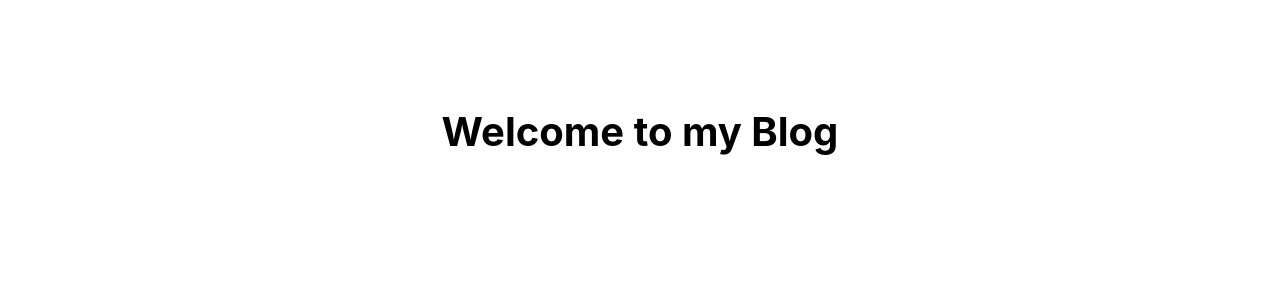
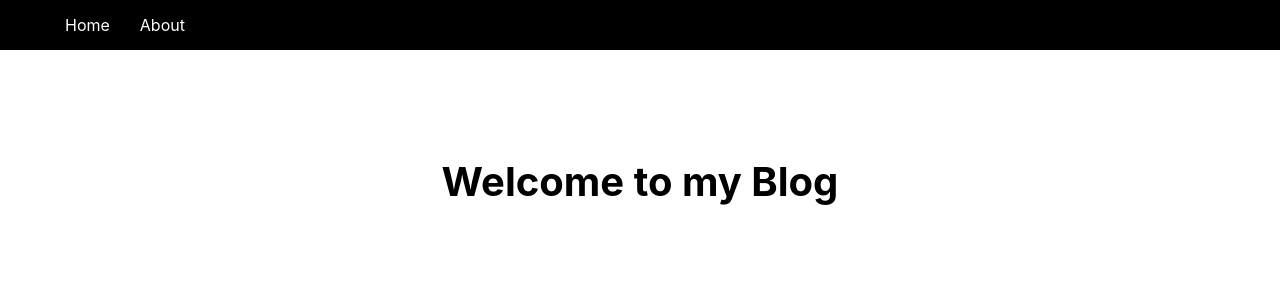
Before and after one commit to carryegaulin31/carrye-on, a Next.js app: page / in a window 1280 px wide. Shown: the top 300 px of the page. Built offline with nearby package versions, Linux system fonts and the light colour scheme.

Commit message:
added Nav style file and Header style file added a Header component with some jsx style IN the code as an example

```diff
--- a/components/Layout.js
+++ b/components/Layout.js
@@ -1,11 +1,15 @@
 import React from "react";
+import Nav from './Nav'
 import styles from "../styles/Layout.module.css";
 
 const Layout = ({ children }) => {
     return (
+    <>
+    <Nav />
         <div className={styles.container}>
             <main className={styles.main}>{children}</main>
         </div>
+        </>
     );
 };
 
--- /dev/null
+++ b/components/Nav.js
@@ -0,0 +1,20 @@
+import React from "react";
+import Link from 'next/link'
+import navStyles from "../styles/Nav.module.css";
+
+const Nav = () => {
+  return (
+    <nav className={navStyles.nav}>
+      <ul>
+        <li>
+            <Link href='/'>Home</Link>
+        </li>
+        <li>
+            <Link href='/about'>About</Link>
+        </li>
+      </ul>
+    </nav>
+  );
+};
+
+export default Nav;
--- a/pages/about.js
+++ b/pages/about.js
@@ -1,5 +1,5 @@
 import Head from "next/head";
-
+import Link from 'next/link'
 const about = () => {
   return (
     <div>
--- a/styles/Layout.module.css
+++ b/styles/Layout.module.css
@@ -32,33 +32,6 @@
   justify-content: center;
   align-items: center;
   flex-grow: 1;
-}
-
-.title a {
-  color: #0070f3;
-  text-decoration: none;
-}
-
-.title a:hover,
-.title a:focus,
-.title a:active {
-  text-decoration: underline;
-}
-
-.title {
-  margin: 0;
-  line-height: 1.15;
-  font-size: 4rem;
-}
-
-.title,
-.description {
-  text-align: center;
-}
-
-.description {
-  line-height: 1.5;
-  font-size: 1.5rem;
 }
 
 .code {
```
Also changed, not shown: components/Header.js (added, +21 -0 lines), styles/Header.module.css (added, +27 -0 lines).
